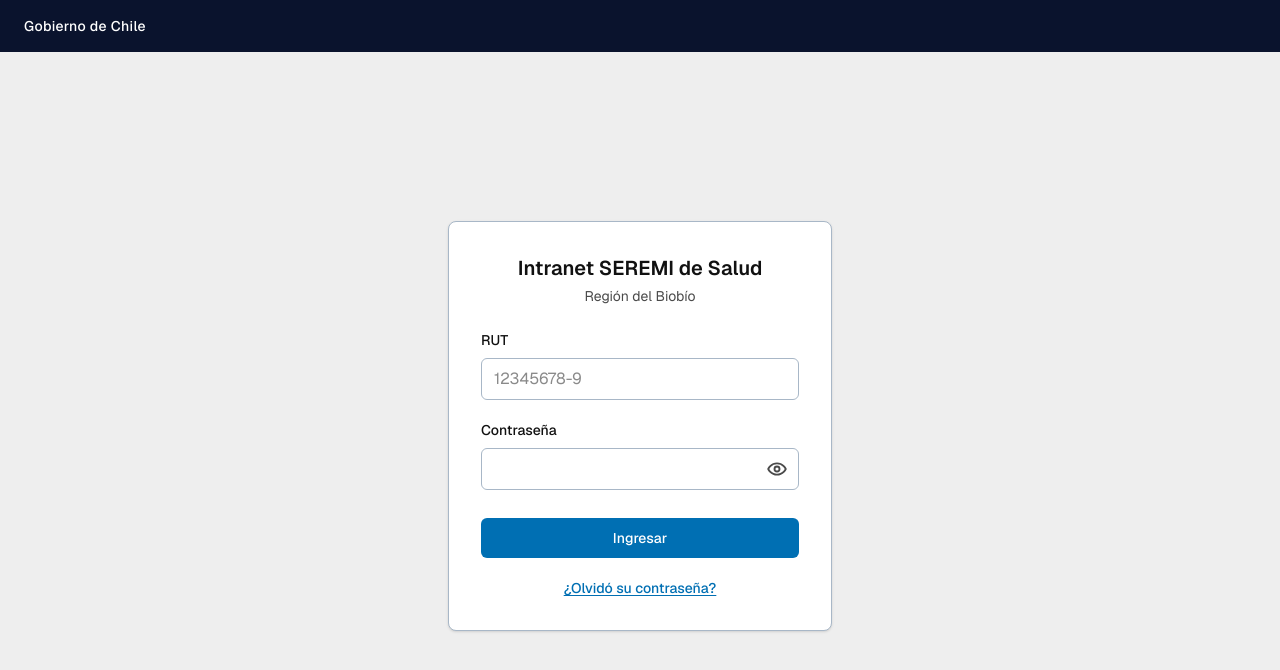
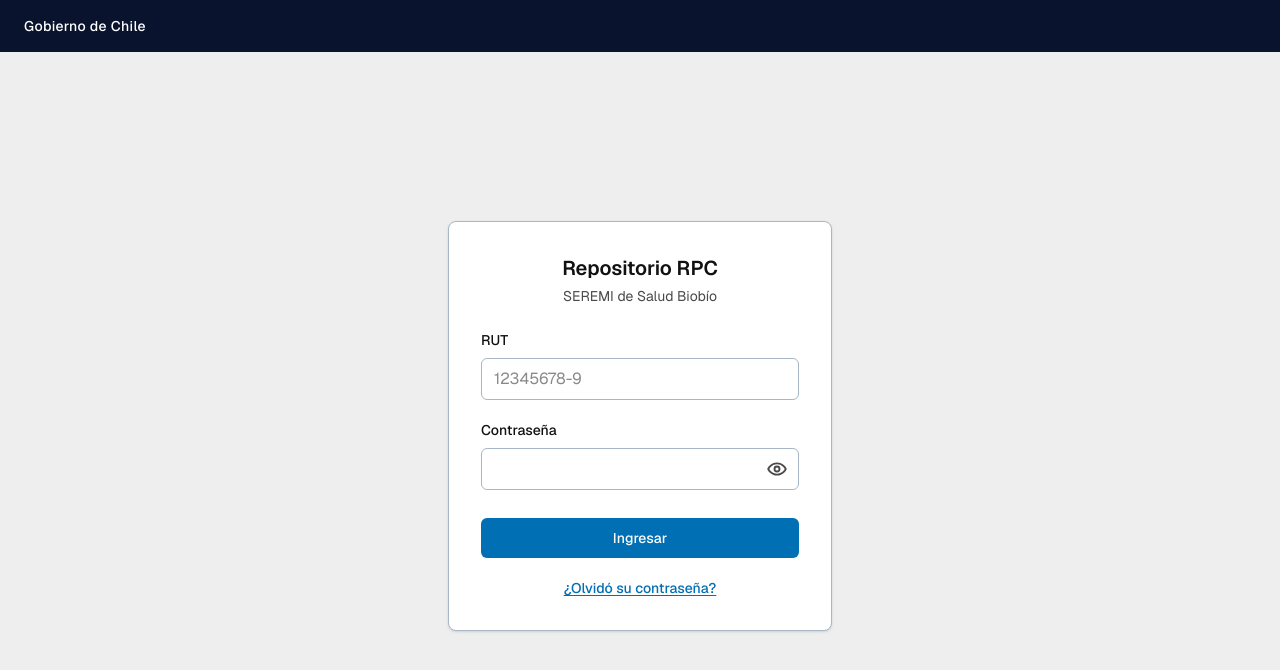
Before and after one commit to riclonso/repositorio-origen-RPC, a Next.js app: page /login in a window 1280 px wide. Shown: the top 670 px of the page. Built offline with nearby package versions, Linux system fonts and the light colour scheme.

Commit message:
refactor: update page titles and header branding to reflect Repositorio RPC project identity

```diff
--- a/src/app/dashboard/layout.tsx
+++ b/src/app/dashboard/layout.tsx
@@ -4,7 +4,7 @@
 import { NavLateral } from "./nav-lateral";
 
 export const metadata: Metadata = {
-  title: "Dashboard administrador - Intranet SEREMI de Salud Biobío",
+  title: "Dashboard administrador - Repositorio RPC - SEREMI de Salud Biobío",
 };
 
 export default function DashboardLayout({ children }: { children: ReactNode }) {
@@ -15,8 +15,8 @@
           la acción primaria de cada página. */}
       <header className="flex items-center justify-between gap-4 bg-gob-tertiary px-4 py-3 md:px-6">
         <div>
-          <p className="text-sm font-semibold tracking-wide text-white">Intranet SEREMI de Salud</p>
-          <p className="text-xs text-gob-accent">Región del Biobío</p>
+          <p className="text-sm font-semibold tracking-wide text-white">Repositorio RPC</p>
+          <p className="text-xs text-gob-accent">SEREMI de Salud Biobío</p>
         </div>
 
         <form action={cerrarSesionAction}>
--- a/src/app/dashboard/usuarios/[id]/contrasena/page.tsx
+++ b/src/app/dashboard/usuarios/[id]/contrasena/page.tsx
@@ -7,7 +7,7 @@
 import { ContrasenaForm } from "./contrasena-form";
 
 export const metadata: Metadata = {
-  title: "Restablecer contraseña - Intranet SEREMI de Salud Biobío",
+  title: "Restablecer contraseña - Repositorio RPC - SEREMI de Salud Biobío",
 };
 
 const idSchema = z.uuid();
--- a/src/app/dashboard/usuarios/[id]/editar/page.tsx
+++ b/src/app/dashboard/usuarios/[id]/editar/page.tsx
@@ -9,7 +9,7 @@
 import { UsuarioForm } from "../../usuario-form";
 
 export const metadata: Metadata = {
-  title: "Editar usuario - Intranet SEREMI de Salud Biobío",
+  title: "Editar usuario - Repositorio RPC - SEREMI de Salud Biobío",
 };
 
 const idSchema = z.uuid();
--- a/src/app/dashboard/usuarios/nuevo/page.tsx
+++ b/src/app/dashboard/usuarios/nuevo/page.tsx
@@ -7,7 +7,7 @@
 import { UsuarioForm } from "../usuario-form";
 
 export const metadata: Metadata = {
-  title: "Nuevo usuario - Intranet SEREMI de Salud Biobío",
+  title: "Nuevo usuario - Repositorio RPC - SEREMI de Salud Biobío",
 };
 
 // Sin perfil preseleccionado: el esquema rechaza el valor vacío, así que el operador está
--- a/src/app/dashboard/usuarios/page.tsx
+++ b/src/app/dashboard/usuarios/page.tsx
@@ -16,7 +16,7 @@
 import { RUTA_USUARIOS, construirRutaUsuarios } from "./ruta-usuarios";
 
 export const metadata: Metadata = {
-  title: "Usuarios - Intranet SEREMI de Salud Biobío",
+  title: "Repositorio RPC - SEREMI de Salud Biobío",
 };
 
 type UsuariosPageProps = {
--- a/src/app/login/page.tsx
+++ b/src/app/login/page.tsx
@@ -3,7 +3,7 @@
 import { LoginForm } from "./login-form";
 
 export const metadata: Metadata = {
-  title: "Ingresar - Intranet SEREMI de Salud Biobío",
+  title: "Ingresar - Repositorio RPC - SEREMI de Salud Biobío",
 };
 
 type LoginPageProps = {
@@ -14,7 +14,7 @@
   const { restablecida } = await searchParams;
 
   return (
-    <MarcoPublico titulo="Intranet SEREMI de Salud" subtitulo="Región del Biobío">
+    <MarcoPublico titulo="Repositorio RPC" subtitulo="SEREMI de Salud Biobío">
       {restablecida === "1" ? (
         <p
           role="status"
--- a/src/app/recuperar/confirmar/page.tsx
+++ b/src/app/recuperar/confirmar/page.tsx
@@ -4,7 +4,7 @@
 import { ConfirmarForm } from "./confirmar-form";
 
 export const metadata: Metadata = {
-  title: "Elegir contraseña nueva - Intranet SEREMI de Salud Biobío",
+  title: "Elegir contraseña nueva - Repositorio RPC - SEREMI de Salud Biobío",
   robots: { index: false, follow: false },
   // Corta la fuga del token por la cabecera `Referer` hacia cualquier recurso externo. Es la
   // contrapartida de llevar el token en la query string.
--- a/src/app/recuperar/page.tsx
+++ b/src/app/recuperar/page.tsx
@@ -3,7 +3,7 @@
 import { RecuperarForm } from "./recuperar-form";
 
 export const metadata: Metadata = {
-  title: "Recuperar contraseña - Intranet SEREMI de Salud Biobío",
+  title: "Recuperar contraseña - Repositorio RPC - SEREMI de Salud Biobío",
   // Pantalla de un flujo de credenciales: no tiene por qué aparecer en buscadores, y el
   // `no-referrer` evita que la dirección de esta página viaje a sitios externos.
   robots: { index: false, follow: false },
```
